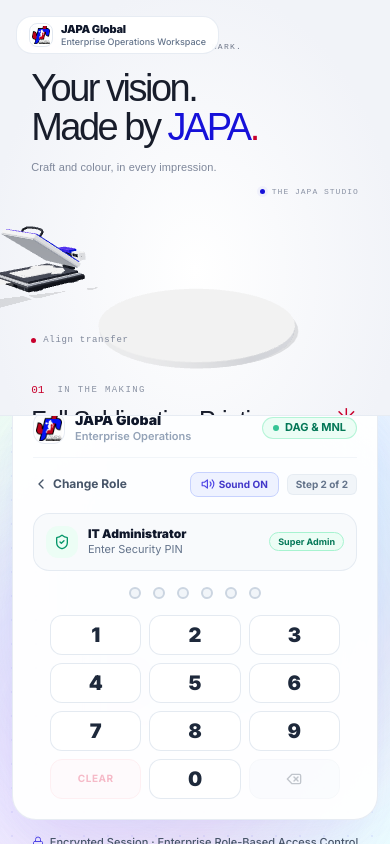
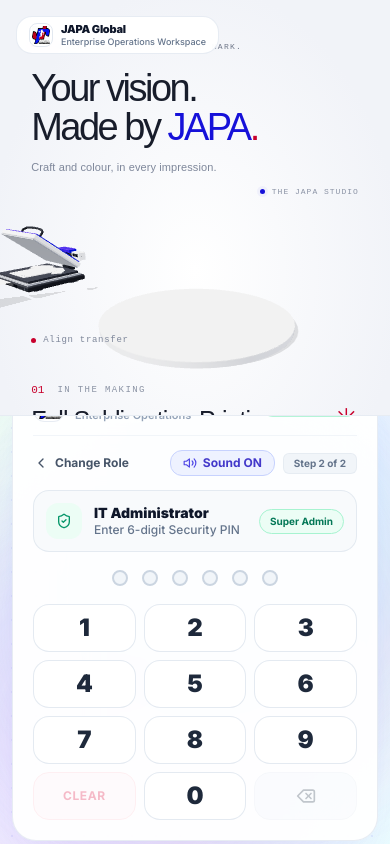
Before and after one commit to gaincarlo-cayabyab/japa-dtr-system-v2, a Next.js app: page /login in a window 390 px wide. Both pictures are taken after a click on the button 195 px from the left and 553 px from the top of the page. Built offline with nearby package versions, Linux system fonts and the light colour scheme.

Commit message:
feat: restrict approvals strictly to IT Admin, upgrade tablet bridge to v14 zero-struggle engine, enlarge login keypad

```diff
--- a/src/app/login/page.tsx
+++ b/src/app/login/page.tsx
@@ -417,11 +417,11 @@ export default function LoginPage() {
             </div>
           )}
 
-          {/* ── STEP 2: Enter PIN Keypad View ─────────────────────────────── */}
+          {/* ── STEP 2: Enter PIN Keypad View (Enlarged & Comfortable) ───── */}
           {step === 2 && (
-            <div className="space-y-3 animate-in fade-in duration-150">
+            <div className="space-y-3 sm:space-y-3.5 animate-in fade-in duration-150">
               {/* Back to Roles navigation bar */}
-              <div className="flex items-center justify-between pb-1">
+              <div className="flex items-center justify-between pb-0.5">
                 <button
                   type="button"
                   onClick={() => {
@@ -430,9 +430,9 @@ export default function LoginPage() {
                     setPin('')
                     setErrorMsg(null)
                   }}
-                  className="inline-flex items-center gap-1 text-xs font-bold text-slate-600 hover:text-slate-900 transition-colors"
+                  className="inline-flex items-center gap-1.5 text-xs sm:text-sm font-bold text-slate-600 hover:text-slate-900 transition-colors"
                 >
-                  <ChevronLeft className="w-4 h-4" />
+                  <ChevronLeft className="w-4 h-4 sm:w-4.5 sm:h-4.5" />
                   <span>Change Role</span>
                 </button>
 
@@ -440,7 +440,7 @@ export default function LoginPage() {
                   <button
                     type="button"
                     onClick={() => setSoundEnabled(!soundEnabled)}
-                    className={`inline-flex items-center gap-1 px-2.5 py-1 rounded-lg text-[10px] font-bold border transition-colors ${
+                    className={`inline-flex items-center gap-1.5 px-3 py-1 rounded-xl text-xs font-bold border transition-colors ${
                       soundEnabled
                         ? 'bg-indigo-50 text-indigo-700 border-indigo-200 hover:bg-indigo-100'
                         : 'bg-slate-100 text-slate-500 border-slate-200'
@@ -458,37 +458,37 @@ export default function LoginPage() {
                       </>
                     )}
                   </button>
-                  <span className="text-[10px] font-bold text-slate-500 bg-slate-100 px-2 py-0.5 rounded-md border border-slate-200/70">
+                  <span className="text-[10px] sm:text-xs font-bold text-slate-500 bg-slate-100 px-2.5 py-0.5 rounded-md border border-slate-200/70">
                     Step 2 of 2
                   </span>
                 </div>
               </div>
 
-              {/* Selected Role Banner */}
-              <div className="flex items-center justify-between p-3 rounded-2xl bg-slate-50/90 border border-slate-200/80">
-                <div className="flex items-center gap-2.5">
+              {/* Selected Role Banner (Enlarged) */}
+              <div className="flex items-center justify-between p-3 sm:p-3.5 rounded-2xl bg-slate-50/90 border border-slate-200/90">
+                <div className="flex items-center gap-3">
                   <div
-                    className={`w-8 h-8 rounded-xl ${selectedRole.iconBg} ${selectedRole.iconColor} flex items-center justify-center flex-shrink-0 shadow-2xs`}
+                    className={`w-9 h-9 sm:w-10 sm:h-10 rounded-xl ${selectedRole.iconBg} ${selectedRole.iconColor} flex items-center justify-center flex-shrink-0 shadow-2xs`}
                   >
-                    <RoleIcon className="w-4 h-4" />
+                    <RoleIcon className="w-4 h-4 sm:w-5 sm:h-5" />
                   </div>
                   <div>
-                    <p className="text-xs sm:text-sm font-black text-slate-900 leading-tight">
+                    <p className="text-sm sm:text-base font-black text-slate-900 leading-tight">
                       {selectedRole.title}
                     </p>
-                    <p className="text-[11px] text-slate-500">Enter Security PIN</p>
+                    <p className="text-xs text-slate-500 font-medium">Enter 6-digit Security PIN</p>
                   </div>
                 </div>
                 <span
-                  className={`text-[9px] sm:text-[10px] font-bold px-2 py-0.5 rounded-full border ${selectedRole.badgeColor}`}
+                  className={`text-[10px] sm:text-xs font-bold px-2.5 py-1 rounded-full border ${selectedRole.badgeColor}`}
                 >
                   {selectedRole.badge}
                 </span>
               </div>
 
-              {/* 6-Digit PIN Indicator Dots */}
-              <div className={`py-1 ${shake ? 'animate-shake' : ''}`}>
-                <div className="flex justify-center items-center gap-3">
+              {/* 6-Digit PIN Indicator Dots (Enlarged & Prominent) */}
+              <div className={`py-1.5 ${shake ? 'animate-shake' : ''}`}>
+                <div className="flex justify-center items-center gap-3.5 sm:gap-4">
                   {[0, 1, 2, 3, 4, 5].map((idx) => {
                     const isFilled = pin.length > idx
                     return (
@@ -496,14 +496,14 @@ export default function LoginPage() {
                         key={idx}
                         className={`transition-all duration-150 ${
                           isFilled
-                            ? 'w-3.5 h-3.5 rounded-full scale-110 shadow-sm'
-                            : 'w-3 h-3 rounded-full bg-slate-100 border-2 border-slate-300'
+                            ? 'w-4.5 h-4.5 sm:w-5 sm:h-5 rounded-full scale-110 shadow-md'
+                            : 'w-4 h-4 sm:w-4.5 sm:h-4.5 rounded-full bg-slate-100 border-2 border-slate-300'
                         }`}
                         style={
                           isFilled
                             ? {
                                 background: 'linear-gradient(135deg, #2563eb 0%, #4f46e5 100%)',
-                                boxShadow: '0 2px 8px rgba(37, 99, 235, 0.45)',
+                                boxShadow: '0 2px 10px rgba(37, 99, 235, 0.5)',
                               }
                             : {}
                         }
@@ -514,22 +514,22 @@ export default function LoginPage() {
 
                 {/* Error Message */}
                 {errorMsg && (
-                  <div className="mt-2 flex items-center gap-1.5 text-xs text-rose-700 bg-rose-50 border border-rose-200 px-3 py-1.5 rounded-xl font-bold justify-center animate-in fade-in">
-                    <AlertCircle className="w-3.5 h-3.5 flex-shrink-0 text-rose-600" />
+                  <div className="mt-2.5 flex items-center gap-1.5 text-xs sm:text-sm text-rose-700 bg-rose-50 border border-rose-200 px-3.5 py-1.5 rounded-xl font-bold justify-center animate-in fade-in">
+                    <AlertCircle className="w-4 h-4 flex-shrink-0 text-rose-600" />
                     <span>{errorMsg}</span>
                   </div>
                 )}
               </div>
 
-              {/* 3x4 Keypad Grid (Compact, fits in 100vh) */}
-              <div className="grid grid-cols-3 gap-2 sm:gap-2.5 max-w-[290px] mx-auto w-full">
+              {/* 3x4 Keypad Grid (Enlarged buttons and digits) */}
+              <div className="grid grid-cols-3 gap-2 sm:gap-2.5 max-w-[340px] sm:max-w-[360px] mx-auto w-full">
                 {['1', '2', '3', '4', '5', '6', '7', '8', '9'].map((digit) => (
                   <button
                     key={digit}
                     type="button"
                     onClick={() => handleNumClick(digit)}
                     disabled={loading}
-                    className="h-10 sm:h-11 rounded-xl bg-white border border-slate-200/90 text-xl font-black text-slate-800 transition-all hover:border-indigo-400 hover:bg-indigo-50/70 hover:text-indigo-700 active:scale-95 disabled:opacity-40 select-none shadow-2xs flex items-center justify-center"
+                    className="h-12 sm:h-13.5 rounded-2xl bg-white border border-slate-200/90 text-2xl sm:text-3xl font-black text-slate-800 transition-all hover:border-indigo-400 hover:bg-indigo-50/70 hover:text-indigo-700 active:scale-95 disabled:opacity-40 select-none shadow-2xs flex items-center justify-center"
                   >
                     {digit}
                   </button>
@@ -540,7 +540,7 @@ export default function LoginPage() {
                   type="button"
                   onClick={handleClear}
                   disabled={loading || pin.length === 0}
-                  className="h-10 sm:h-11 rounded-xl bg-rose-50 border border-rose-200 text-[10px] font-bold uppercase tracking-wider text-rose-600 hover:bg-rose-100 transition-all active:scale-95 disabled:opacity-30 select-none flex items-center justify-center"
+                  className="h-12 sm:h-13.5 rounded-2xl bg-rose-50 border border-rose-200 text-xs sm:text-sm font-bold uppercase tracking-wider text-rose-600 hover:bg-rose-100 transition-all active:scale-95 disabled:opacity-30 select-none flex items-center justify-center"
                 >
                   Clear
                 </button>
@@ -550,7 +550,7 @@ export default function LoginPage() {
                   type="button"
                   onClick={() => handleNumClick('0')}
                   disabled={loading}
-                  className="h-10 sm:h-11 rounded-xl bg-white border border-slate-200/90 text-xl font-black text-slate-800 transition-all hover:border-indigo-400 hover:bg-indigo-50/70 hover:text-indigo-700 active:scale-95 disabled:opacity-40 select-none shadow-2xs flex items-center justify-center"
+                  className="h-12 sm:h-13.5 rounded-2xl bg-white border border-slate-200/90 text-2xl sm:text-3xl font-black text-slate-800 transition-all hover:border-indigo-400 hover:bg-indigo-50/70 hover:text-indigo-700 active:scale-95 disabled:opacity-40 select-none shadow-2xs flex items-center justify-center"
                 >
                   0
                 </button>
@@ -560,17 +560,17 @@ export default function LoginPage() {
                   type="button"
                   onClick={handleBackspace}
                   disabled={loading || pin.length === 0}
-                  className="h-10 sm:h-11 rounded-xl bg-slate-100 border border-slate-200 text-slate-700 hover:bg-amber-50 hover:text-amber-700 hover:border-amber-300 transition-all flex items-center justify-center active:scale-95 disabled:opacity-30 select-none"
+                  className="h-12 sm:h-13.5 rounded-2xl bg-slate-100 border border-slate-200 text-slate-700 hover:bg-amber-50 hover:text-amber-700 hover:border-amber-300 transition-all flex items-center justify-center active:scale-95 disabled:opacity-30 select-none"
                   title="Backspace"
                 >
-                  <Delete className="w-4 h-4" />
+                  <Delete className="w-5 h-5" />
                 </button>
               </div>
 
               {/* Loading Indicator */}
               {loading && (
                 <div className="pt-1 flex items-center justify-center gap-1.5 text-xs font-bold text-indigo-600 animate-pulse">
-                  <svg className="animate-spin h-3.5 w-3.5" fill="none" viewBox="0 0 24 24">
+                  <svg className="animate-spin h-4 w-4" fill="none" viewBox="0 0 24 24">
                     <circle
                       className="opacity-25"
                       cx="12"
--- a/src/components/AppFooter.tsx
+++ b/src/components/AppFooter.tsx
@@ -83,7 +83,7 @@ export function AppFooter() {
               FingerTec TA500 Biometric Terminal (192.168.0.58)
             </span>
             <span className="text-slate-300">·</span>
-            <span className="text-slate-500">Bridge Engine v13</span>
+            <span className="text-slate-500">Bridge Engine v14</span>
             <span className="text-slate-300">·</span>
             <span className="flex items-center gap-1 text-emerald-600 font-bold">
               <ShieldCheck className="w-3.5 h-3.5" />
--- a/src/components/AppHeader.tsx
+++ b/src/components/AppHeader.tsx
@@ -55,7 +55,8 @@ export function AppHeader() {
 
   const isSuperAdmin = currentUser?.role === 'super_admin' || currentUser?.username === 'admin'
   const isManager = currentUser?.role === 'manager' || currentUser?.username === 'japa_manager'
-  const canApprove = isSuperAdmin || isManager
+  // 1-Hour Edit Access Approvals are EXCLUSIVELY available to IT Administrator
+  const canApprove = isSuperAdmin
   const isDeeOrPearly = currentUser?.username === 'japa_dee' || currentUser?.username === 'japa_pearly'
 
   // Fetch Edit Access Status
```
Also changed, not shown: src/app/api/auth/edit-access/route.ts (+7 -11 lines), 1 other file (tests, documents, lock files or other folders).
